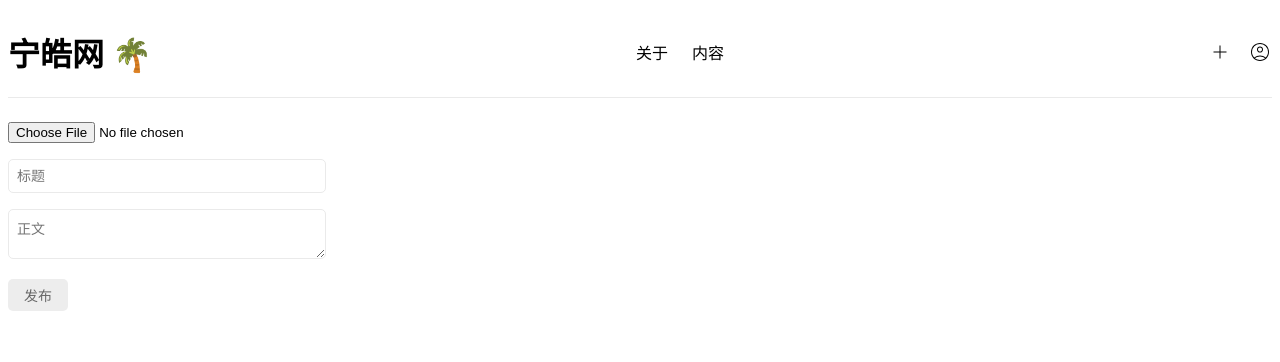
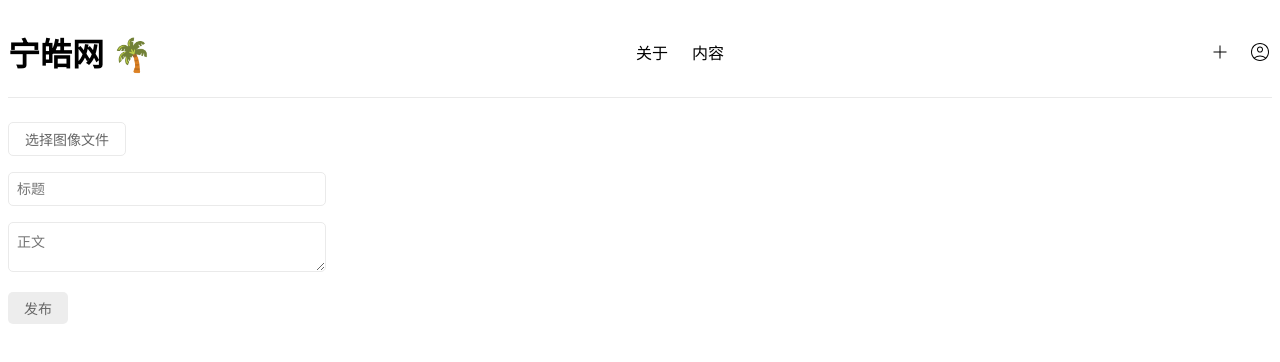
Before and after one commit to ninghao/ninghao-react-w22, a React (Create React App) app: page /create in a window 1280 px wide. Shown: the top 362 px of the page. Built offline with nearby package versions, Linux system fonts and the light colour scheme.

Commit message:
定制选择文件表单元素的样式

```diff
--- a/src/app/app.css
+++ b/src/app/app.css
@@ -44,6 +44,7 @@ button {
   border-radius: 5px;
   color: #666;
   cursor: pointer;
+  margin-bottom: 16px;
 }
 
 button:hover {
--- a/src/post/create/post-create.tsx
+++ b/src/post/create/post-create.tsx
@@ -1,4 +1,5 @@
 import { apiHttpClient } from 'app/app.service';
+import AppButton from 'app/components/app-button';
 import { useEffect, useRef, useState } from 'react';
 
 /**
@@ -87,7 +88,16 @@ const PostCreate = (props: PostCreateProps) => {
         {imageUploadProgress && <div>{imageUploadProgress}%</div>}
       </div>
       <div>
+        <AppButton
+          variant="bordered"
+          onClick={() => {
+            fileInput.current?.click();
+          }}
+        >
+          选择图像文件
+        </AppButton>
         <input
+          hidden
           ref={fileInput}
           type="file"
           accept="image/png, image/jpeg, image/jpg"
```
